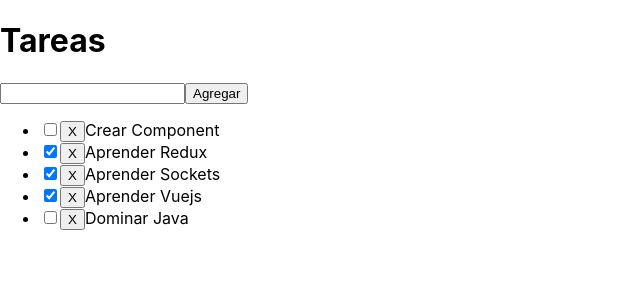
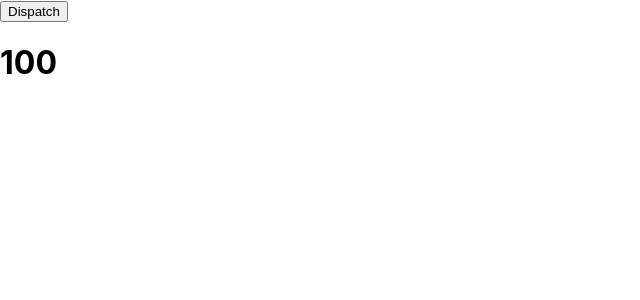
Before and after one commit to QuispeRosasGabriel/Redux-React-, a React (Create React App) app: page / in a window 1280 px wide. Shown: the top 300 px of the page, without its empty margins (0-640 px from the left). Built offline with nearby package versions, Linux system fonts and the light colour scheme.

Commit message:
middleware thunk

```diff
--- a/package.json
+++ b/package.json
@@ -10,7 +10,9 @@
     "react-dom": "^16.13.1",
     "react-redux": "^7.2.0",
     "react-scripts": "3.4.1",
-    "redux": "^4.0.5"
+    "redux": "^4.0.5",
+    "redux-logger": "^3.0.6",
+    "redux-thunk": "^2.3.0"
   },
   "scripts": {
     "start": "react-scripts start",
--- a/src/App.js
+++ b/src/App.js
@@ -1,8 +1,9 @@
 import React from "react";
 import { Provider } from "react-redux";
 import store from "./redux/store";
+import Controller from "./components/controller";
 // import Fruits from "./components/fruits";
-import Todo from "./components/tareas/todo";
+// import Todo from "./components/tareas/todo";
 
 const App = () => {
   return (
@@ -11,7 +12,8 @@ const App = () => {
         {/* <Info /> */}
         {/* <Counter /> */}
         {/* <Fruits /> */}
-        <Todo />
+        {/* <Todo /> */}
+        <Controller />
       </div>
     </Provider>
   );
--- /dev/null
+++ b/src/components/controller.js
@@ -0,0 +1,23 @@
+import React from "react";
+import { connect } from "react-redux";
+
+const Controller = (props) => {
+  console.log(props);
+  const handler = () => {
+    props.dispatch({
+      type: "INCREMENT",
+    });
+  };
+  return (
+    <div>
+      <button onClick={handler}>Dispatch</button>
+      <h1>{props.counter}</h1>
+    </div>
+  );
+};
+
+const mapStateToProps = (state) => {
+  return state;
+};
+
+export default connect(mapStateToProps)(Controller);
--- a/src/redux/store.js
+++ b/src/redux/store.js
@@ -1,13 +1,10 @@
 import { createStore, applyMiddleware } from "redux";
 import rootReducer from "./reducers/index";
 import { ADD_TODO, REMOVE_TODO } from "./actions/todo";
+import { logger } from "redux-logger";
+import thunk from "redux-thunk";
 
 //middleware
-const logger = (state) => (next) => (action) => {
-  console.log("ha ocurrido una accion" + action);
-  next(action);
-};
-
 const confirmDeleteToDo = (state) => (next) => (action) => {
   // console.log("Ha ocurrido una nueva accion", action);
   if (action.type === REMOVE_TODO) {
@@ -40,7 +37,7 @@ const confirmDeleteToDo = (state) => (next) => (action) => {
 // almacenamiento de nuestro estado
 const store = createStore(
   rootReducer,
-  applyMiddleware(confirmDeleteToDo, logger)
+  applyMiddleware(confirmDeleteToDo, logger, thunk)
 );
 
 export default store;
```
Also changed, not shown: 1 other file (tests, documents, lock files or other folders).
